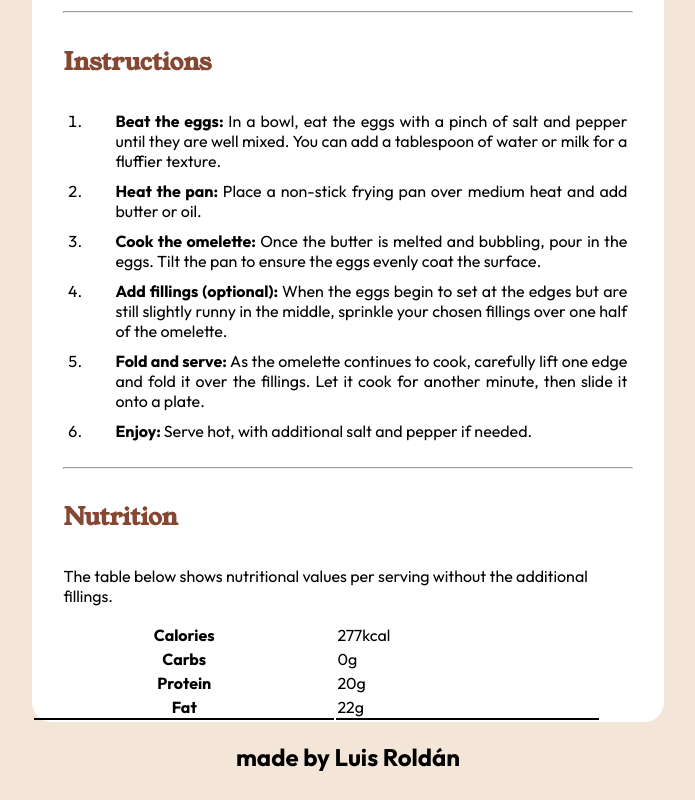
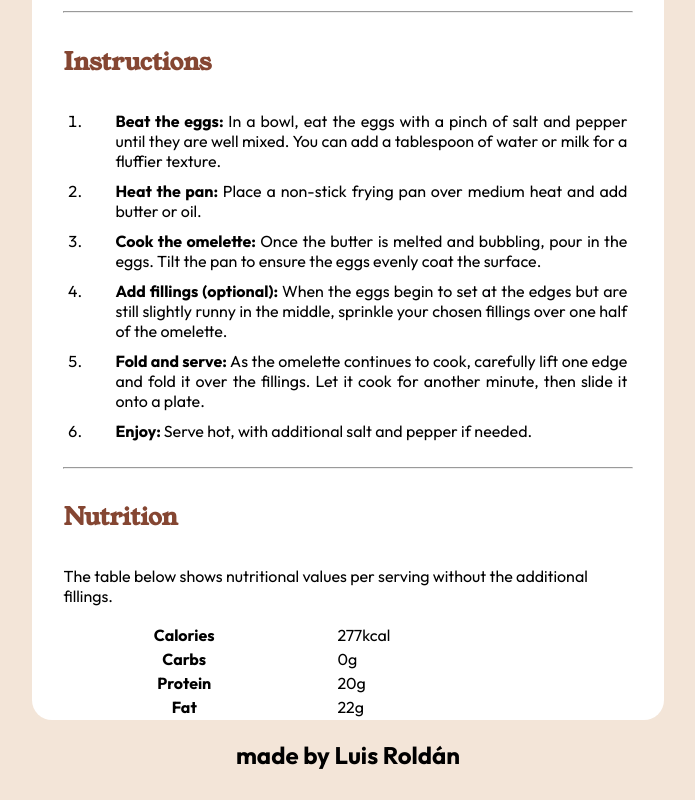
Before and after one commit to Luis-Roldan/recipe-page, a plain HTML site: page index.html in a window 1280 px wide. Shown: the part 1054-1854 px from the top of the page, without its empty margins (292-987 px from the left). Drawn offline with Linux system fonts and the light colour scheme.

Commit message:
line table delete

```diff
--- a/index.css
+++ b/index.css
@@ -83,7 +83,3 @@ table {
 color: hsl(332, 51%, 32%);
   margin: 5%;
 }
-
-thead tr:last-child th, thead tr:last-child td {
-  border-bottom: 2px solid black; /* Línea más gruesa al final del header */
-}
```
